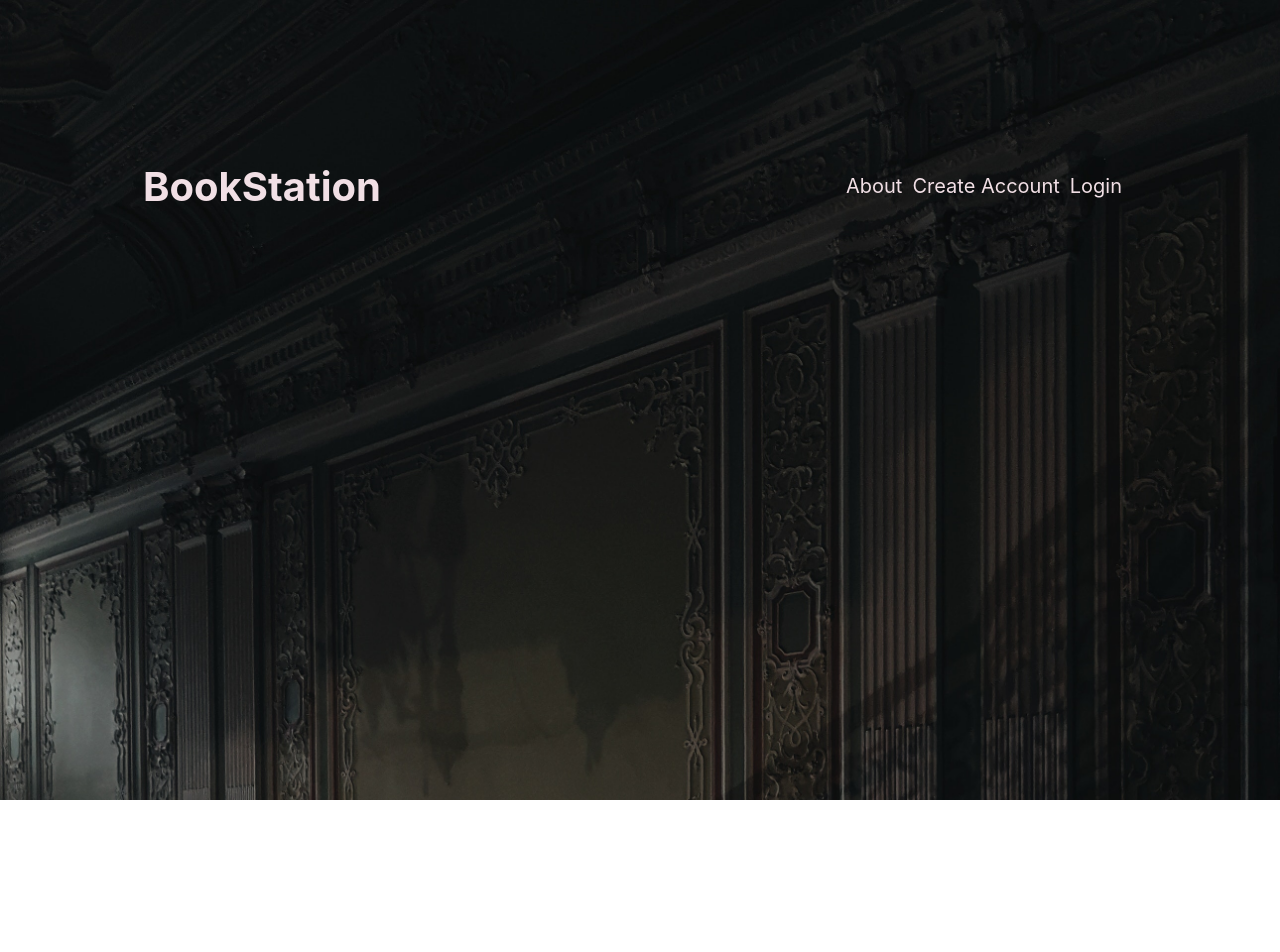
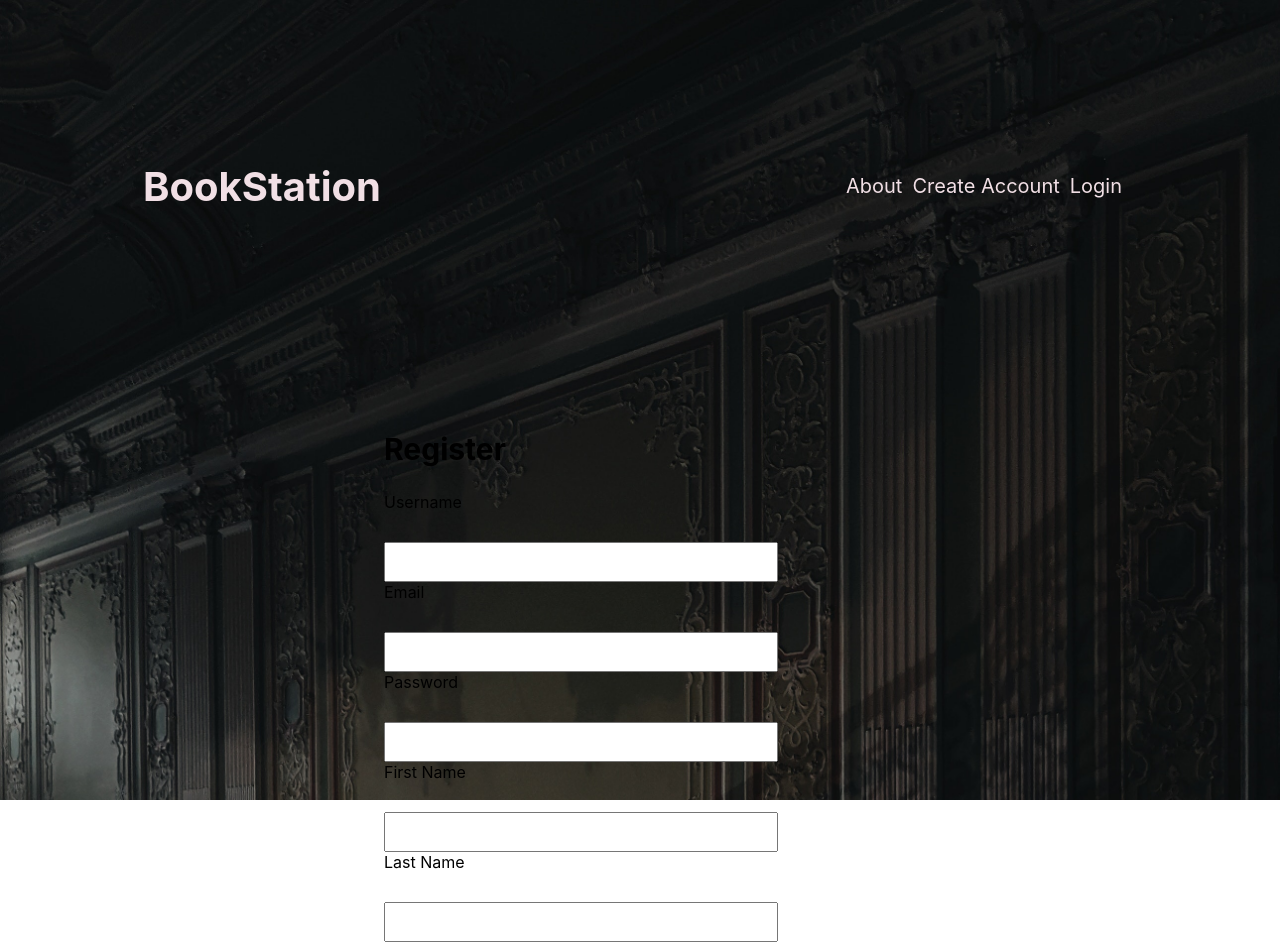
Before and after one commit to kihuni/BookReviewApp, a React (Create React App) app in the folder bookreview-frontend/: page /register in a window 1280 px wide. Shown: the top 952 px of the page. Before the commit the page ends 800 px from the top, so only its background shows below. Built offline with nearby package versions, Linux system fonts and the light colour scheme.

Commit message:
adding authentications

```diff
--- a/bookreview-frontend/src/App.js
+++ b/bookreview-frontend/src/App.js
@@ -9,6 +9,7 @@ import About from './components/about'
 import './style.css'
 import Login from './components/Login';
 import UserProfile from './components/UserProfile';
+import Register from './components/Register';
 
 function App() {
     return (
@@ -19,7 +20,7 @@ function App() {
                         <Link className=' link home' to="/">BookStation</Link>
                         <ul>
                             <Link className='link about' to="/about">About</Link>
-                            <Link className='link create' to="">Create Account</Link>
+                            <Link className='link create' to="/register">Create Account</Link>
                             <Link className='link login' to="/login">Login</Link>
                         </ul>
                     </nav>
@@ -32,6 +33,7 @@ function App() {
                         <Route path="/books/edit/:id" element={<BookEdit />} />
                         <Route path="/books/:id" element={<BookDetail />} />
                         <Route path="/about" element={<About />} />
+                        <Route path="/register" element={<Register />} />
                         <Route path="/login" element={<Login />} />
                         <Route path="/user-profile" element={<UserProfile />} />
                     </Routes>
--- /dev/null
+++ b/bookreview-frontend/src/components/Register.js
@@ -0,0 +1,65 @@
+// src/components/Register.js
+
+import React, { useState } from 'react';
+import axios from 'axios';
+import '../style.css'
+
+function Register() {
+    const [formData, setFormData] = useState({
+        username: '',
+        email: '',
+        password: '',
+        first_name: '',
+        last_name: ''
+    });
+    const [message, setMessage] = useState('');
+
+    const handleChange = (e) => {
+        setFormData({
+            ...formData,
+            [e.target.name]: e.target.value
+        });
+    }
+
+    const handleSubmit = async (e) => {
+        e.preventDefault();
+        try {
+            const response = await axios.post('http://127.0.0.1:8000/register/', formData);
+            setMessage('Registration successful! Please log in.');
+        } catch (error) {
+            setMessage('Error during registration. Please try again.');
+        }
+    }
+
+    return (
+        <div className='headerLogin'>
+            <h2>Register</h2>
+            <form onSubmit={handleSubmit}>
+                <div>
+                    <label htmlFor="username">Username</label>
+                    <input type="text" id="username" name="username" value={formData.username} onChange={handleChange} required />
+                </div>
+                <div>
+                    <label htmlFor="email">Email</label>
+                    <input type="email" id="email" name="email" value={formData.email} onChange={handleChange} required />
+                </div>
+                <div>
+                    <label htmlFor="password">Password</label>
+                    <input type="password" id="password" name="password" value={formData.password} onChange={handleChange} required />
+                </div>
+                <div>
+                    <label htmlFor="first_name">First Name</label>
+                    <input type="text" id="first_name" name="first_name" value={formData.first_name} onChange={handleChange} />
+                </div>
+                <div>
+                    <label htmlFor="last_name">Last Name</label>
+                    <input type="text" id="last_name" name="last_name" value={formData.last_name} onChange={handleChange} />
+                </div>
+                <button type="submit">Register</button>
+            </form>
+            {message && <p>{message}</p>}
+        </div>
+    );
+}
+
+export default Register;
--- a/bookreview-frontend/src/style.css
+++ b/bookreview-frontend/src/style.css
@@ -121,7 +121,6 @@ nav ul .link:hover::after{
 /*------Login------*/
 
 .headerLogin{
-    margin: 5% 5%;
     padding: 5% 30%;
 }
 h2{
@@ -140,3 +139,8 @@ h2{
     font-weight: bold;
     color: #262626;
 }
+
+/*------Register--------*/
+form div label{
+    margin-bottom: 20px;
+}
```
Also changed, not shown: 2 other files (tests, documents, lock files or other folders).
